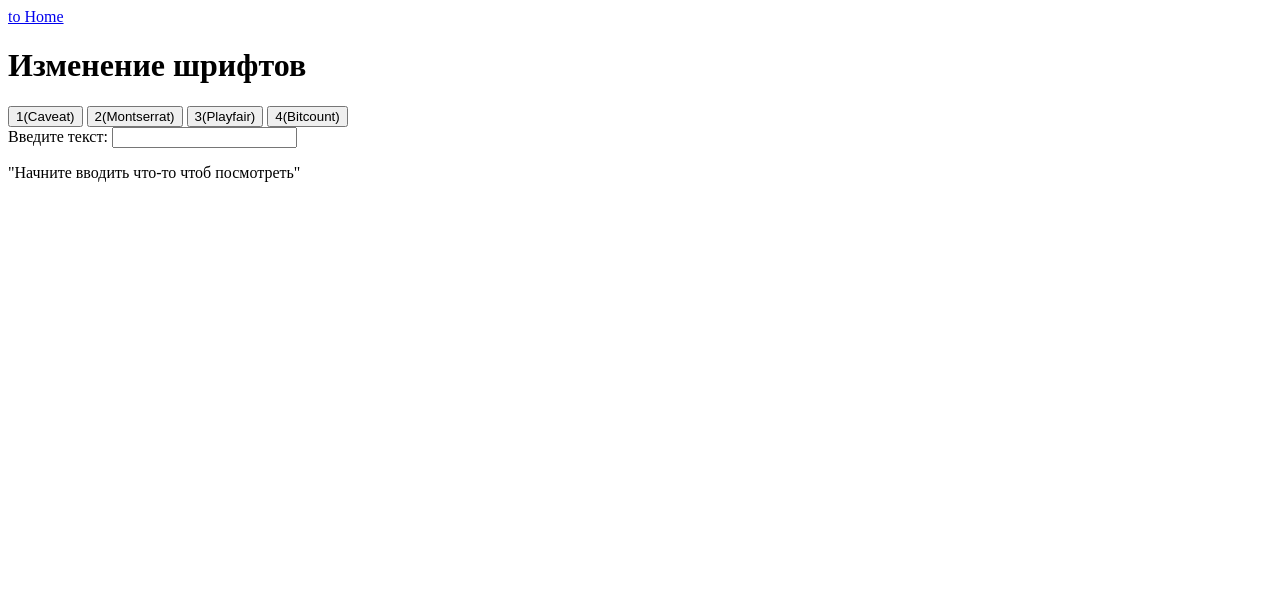
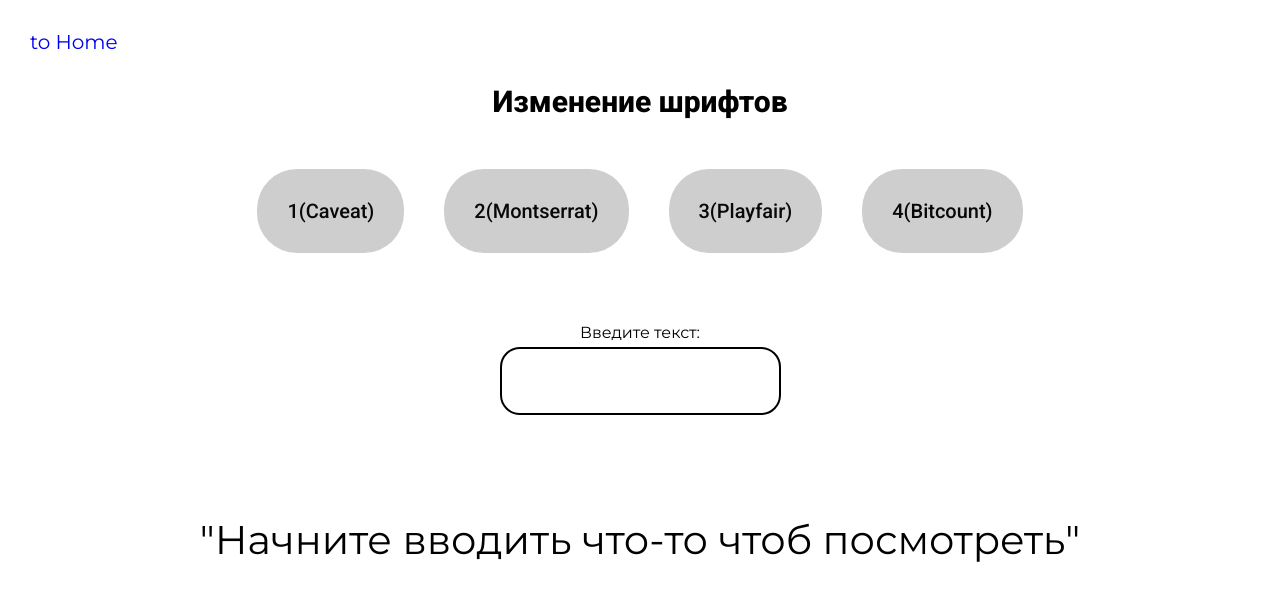
Before and after one commit to abri-tima/things-for-future, a plain HTML site: page html/fonts-change.html in a window 1280 px wide. Drawn offline with Linux system fonts and the light colour scheme; the site is published under a folder, as on GitHub Pages, so addresses that start at the root find nothing; a web font is replaced by a local one.

Commit message:
FixLinkInFontsPage

```diff
--- a/html/fonts-change.html
+++ b/html/fonts-change.html
@@ -35,8 +35,8 @@
       rel="stylesheet"
     />
     <!-- Google Fonts -->
-    <link rel="stylesheet" href="/css/Projects/fonts-change/fonts-change.css" />
-    <link rel="stylesheet" href="/css/default.css" />
+    <link rel="stylesheet" href="../css/Projects/fonts-change/fonts-change.css" />
+    <link rel="stylesheet" href="../css/default.css" />
     <title>Изменение_шрифтов_заданых</title>
   </head>
   <body>
```
